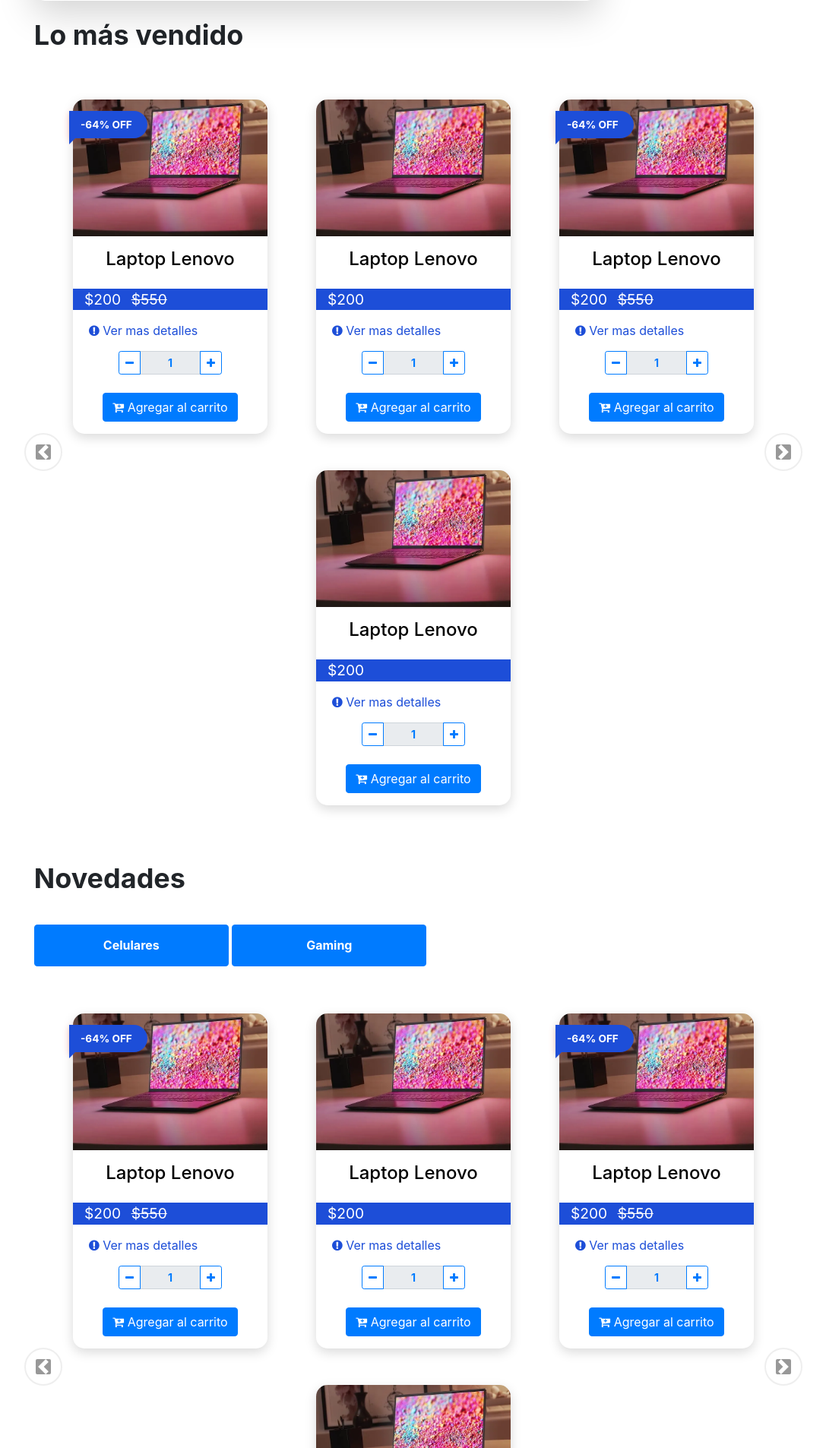
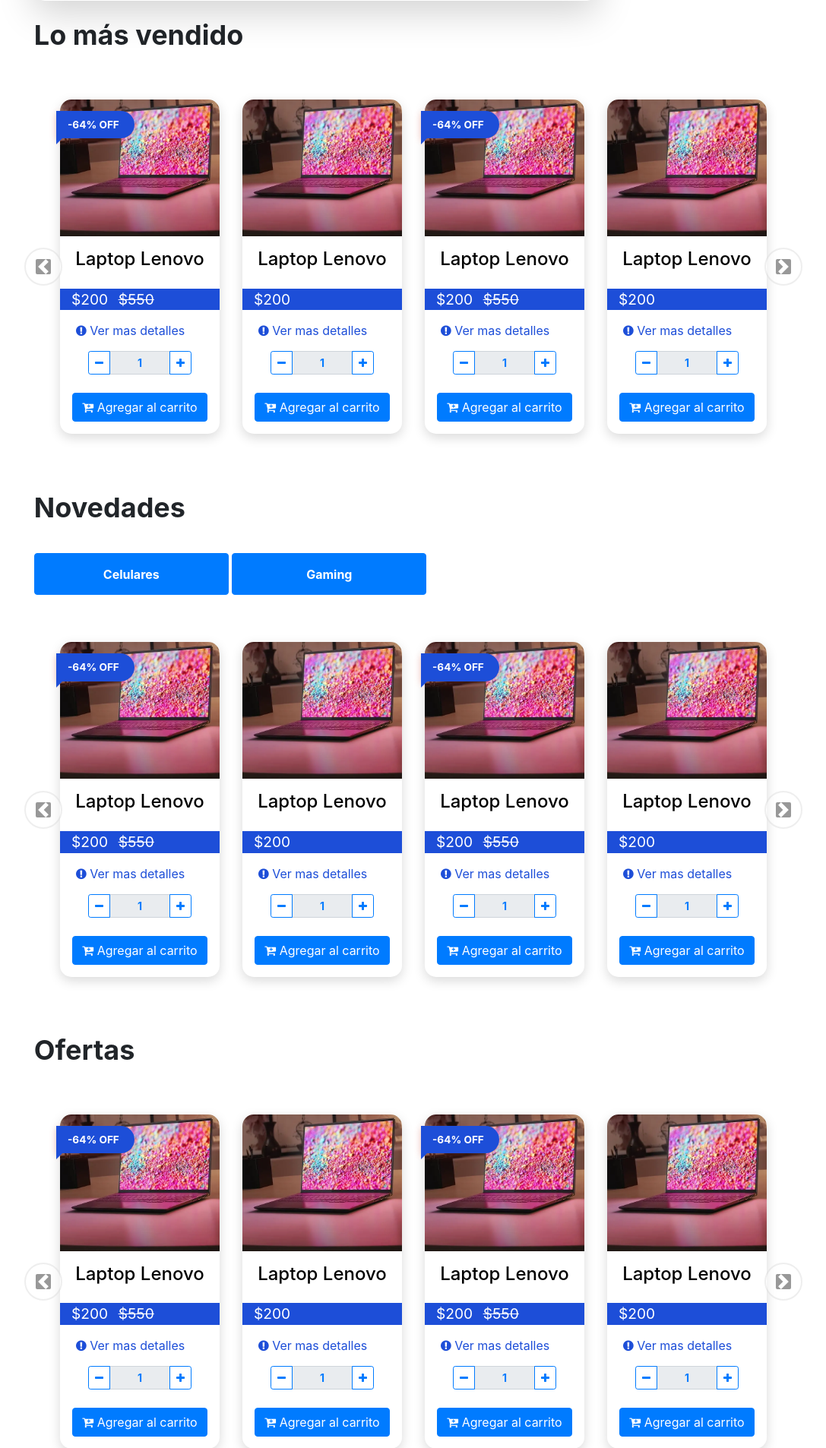
Before and after one commit to GMYA07/TiendaElectronica, a PHP site: page / in a window 1280 px wide. Shown: the part 602-2508 px from the top of the page at 76% size, without its empty margins (96-1183 px from the left). Run offline with PHP 8.4, Linux system fonts and the light colour scheme; some libraries are stand-ins or nearby versions.

Commit message:
trate de adaptar las targetas

```diff
--- a/Assets/css/style.css
+++ b/Assets/css/style.css
@@ -94,14 +94,18 @@ nav{
 
 .ad-card {
     transition: transform 0.2s ease;
+    -webkit-transition:;
+    -moz-transition:;
+    -ms-transition:;
+    -o-transition:;
 }
 
 .ad-card:hover {
     transform: translateY(-3px);
-    -webkit-transform: translateY(-3px);
-    -moz-transform: translateY(-3px);
-    -ms-transform: translateY(-3px);
-    -o-transform: translateY(-3px);
+    -webkit-transform:;
+    -moz-transform:;
+    -ms-transform:;
+    -o-transform:;
 }
 
 @media (max-width: 768px) {
@@ -121,10 +125,10 @@ nav{
     height: 50px;
     top: 50%;
     transform: translateY(-50%);
-    -webkit-transform: translateY(-50%);
-    -moz-transform: translateY(-50%);
-    -ms-transform: translateY(-50%);
-    -o-transform: translateY(-50%);
+    -webkit-transform:;
+    -moz-transform:;
+    -ms-transform:;
+    -o-transform:;
 }
 
 .carousel-control-prev {
@@ -163,7 +167,7 @@ nav{
 
 /*Estilos targetas*/
 
- .product-image {
+.product-image {
     object-fit: cover;
     cursor: pointer;
 }
@@ -205,11 +209,19 @@ nav{
   -moz-border-radius: 15px;
   -ms-border-radius: 15px;
   -o-border-radius: 15px;
+  -webkit-transition: transform 0.3s ease, box-shadow 0.3s ease;
+  -moz-transition: transform 0.3s ease, box-shadow 0.3s ease;
+  -ms-transition: transform 0.3s ease, box-shadow 0.3s ease;
+  -o-transition: transform 0.3s ease, box-shadow 0.3s ease;
 }
 
 .card:hover {
   transform: translateY(-8px);
   box-shadow: 0 12px 20px rgba(0, 0, 0, 0.15);
+  -webkit-transform: translateY(-8px);
+  -moz-transform: translateY(-8px);
+  -ms-transform: translateY(-8px);
+  -o-transform: translateY(-8px);
 }
 
 .card-body{
--- a/views/principal/principal.php
+++ b/views/principal/principal.php
@@ -80,7 +80,7 @@
             <div class="container-fluid w-75">
                 <div class="row">
                     <div class="col my-4 d-flex justify-content-center align-items-center">
-                        <div class="card border-0" style="width: 16rem; min-height: 100%;">
+                        <div class="card border-0" style="width: 100%; min-width: 12rem; max-width: 24rem; min-height: 100%;">
                             <div class="discount-badge">-64% OFF</div>
                             <img src="./Assets/img/productos/laptopLenovo.jpg" class="card-img-top product-image" style="height: 180px; border-radius: 15px 15px 0 0 ;" alt="...">
                             <div class="card-body p-0">
@@ -115,7 +115,7 @@
                         </div>
                     </div>
                     <div class="col my-4 d-flex justify-content-center align-items-center">
-                        <div class="card border-0" style="width: 16rem; min-height: 100%;">
+                        <div class="card border-0" style="width: 100%; min-width: 12rem; max-width: 24rem; min-height: 100%;">
                             <img src="./Assets/img/productos/laptopLenovo.jpg" class="card-img-top product-image" style="height: 180px; border-radius: 15px 15px 0 0 ;" alt="...">
                             <div class="card-body p-0">
                                 <h5 class="card-title mt-3 mb-4" style="font-size: 1.5rem;">Laptop Lenovo</h5>
@@ -148,7 +148,7 @@
                         </div>
                     </div>
                     <div class="col my-4 d-flex justify-content-center align-items-center">
-                        <div class="card border-0" style="width: 16rem; min-height: 100%;">
+                        <div class="card border-0" style="width: 100%; min-width: 12rem; max-width: 24rem; min-height: 100%;">
                             <div class="discount-badge">-64% OFF</div>
                             <img src="./Assets/img/productos/laptopLenovo.jpg" class="card-img-top product-image" style="height: 180px; border-radius: 15px 15px 0 0 ;" alt="...">
                             <div class="card-body p-0">
@@ -183,7 +183,7 @@
                         </div>
                     </div>
                     <div class="col my-4 d-flex justify-content-center align-items-center">
-                        <div class="card border-0" style="width: 16rem; min-height: 100%;">
+                        <div class="card border-0" style="width: 100%; min-width: 12rem; max-width: 24rem; min-height: 100%;">
                             <img src="./Assets/img/productos/laptopLenovo.jpg" class="card-img-top product-image" style="height: 180px; border-radius: 15px 15px 0 0 ;" alt="...">
                             <div class="card-body p-0">
                                 <h5 class="card-title mt-3 mb-4" style="font-size: 1.5rem;">Laptop Lenovo</h5>
@@ -219,10 +219,10 @@
             </div>
         </div>
         <div class="carousel-item">
-            <div class="container-lg" style="background-color: #F3F4F6;">
+            <div class="container-fluid w-75">
                 <div class="row">
                     <div class="col my-4 d-flex justify-content-center align-items-center">
-                        <div class="card border-0" style="width: 16rem; min-height: 100%;">
+                        <div class="card border-0" style="width: 100%; min-width: 12rem; max-width: 24rem; min-height: 100%;">
                             <div class="discount-badge">-64% OFF</div>
                             <img src="./Assets/img/productos/laptopLenovo.jpg" class="card-img-top product-image" style="height: 180px; border-radius: 15px 15px 0 0 ;" alt="...">
                             <div class="card-body p-0">
@@ -257,7 +257,7 @@
                         </div>
                     </div>
                     <div class="col my-4 d-flex justify-content-center align-items-center">
-                        <div class="card border-0" style="width: 16rem; min-height: 100%;">
+                        <div class="card border-0" style="width: 100%; min-width: 12rem; max-width: 24rem; min-height: 100%;">
                             <img src="./Assets/img/productos/laptopLenovo.jpg" class="card-img-top product-image" style="height: 180px; border-radius: 15px 15px 0 0 ;" alt="...">
                             <div class="card-body p-0">
                                 <h5 class="card-title mt-3 mb-4" style="font-size: 1.5rem;">Laptop Lenovo</h5>
@@ -290,7 +290,7 @@
                         </div>
                     </div>
                     <div class="col my-4 d-flex justify-content-center align-items-center">
-                        <div class="card border-0" style="width: 16rem; min-height: 100%;">
+                        <div class="card border-0" style="width: 100%; min-width: 12rem; max-width: 24rem; min-height: 100%;">
                             <div class="discount-badge">-64% OFF</div>
                             <img src="./Assets/img/productos/laptopLenovo.jpg" class="card-img-top product-image" style="height: 180px; border-radius: 15px 15px 0 0 ;" alt="...">
                             <div class="card-body p-0">
@@ -325,7 +325,7 @@
                         </div>
                     </div>
                     <div class="col my-4 d-flex justify-content-center align-items-center">
-                        <div class="card border-0" style="width: 16rem; min-height: 100%;">
+                        <div class="card border-0" style="width: 100%; min-width: 12rem; max-width: 24rem; min-height: 100%;">
                             <img src="./Assets/img/productos/laptopLenovo.jpg" class="card-img-top product-image" style="height: 180px; border-radius: 15px 15px 0 0 ;" alt="...">
                             <div class="card-body p-0">
                                 <h5 class="card-title mt-3 mb-4" style="font-size: 1.5rem;">Laptop Lenovo</h5>
@@ -362,11 +362,11 @@
         </div>
     </div>
     <!-- Botones de navegación mejorados -->
-    <a class="carousel-control-prev" href="#carouselExampleControls3" role="button" data-slide="prev">
+    <a class="carousel-control-prev" href="#carouselExampleControls" role="button" data-slide="prev">
         <span class="carousel-control-prev-icon" aria-hidden="true"></span>
         <span class="sr-only">Previous</span>
     </a>
-    <a class="carousel-control-next" href="#carouselExampleControls3" role="button" data-slide="next">
+    <a class="carousel-control-next" href="#carouselExampleControls" role="button" data-slide="next">
         <span class="carousel-control-next-icon" aria-hidden="true"></span>
         <span class="sr-only">Next</span>
     </a>
@@ -387,7 +387,7 @@
             <div class="container-fluid w-75">
                 <div class="row">
                     <div class="col my-4 d-flex justify-content-center align-items-center">
-                        <div class="card border-0" style="width: 16rem; min-height: 100%;">
+                        <div class="card border-0" style="width: 100%; min-width: 12rem; max-width: 24rem; min-height: 100%;">
                             <div class="discount-badge">-64% OFF</div>
                             <img src="./Assets/img/productos/laptopLenovo.jpg" class="card-img-top product-image" style="height: 180px; border-radius: 15px 15px 0 0 ;" alt="...">
                             <div class="card-body p-0">
@@ -422,7 +422,7 @@
                         </div>
                     </div>
                     <div class="col my-4 d-flex justify-content-center align-items-center">
-                        <div class="card border-0" style="width: 16rem; min-height: 100%;">
+                        <div class="card border-0" style="width: 100%; min-width: 12rem; max-width: 24rem; min-height: 100%;">
                             <img src="./Assets/img/productos/laptopLenovo.jpg" class="card-img-top product-image" style="height: 180px; border-radius: 15px 15px 0 0 ;" alt="...">
                             <div class="card-body p-0">
                                 <h5 class="card-title mt-3 mb-4" style="font-size: 1.5rem;">Laptop Lenovo</h5>
@@ -455,7 +455,7 @@
                         </div>
                     </div>
                     <div class="col my-4 d-flex justify-content-center align-items-center">
-                        <div class="card border-0" style="width: 16rem; min-height: 100%;">
+                        <div class="card border-0" style="width: 100%; min-width: 12rem; max-width: 24rem; min-height: 100%;">
                             <div class="discount-badge">-64% OFF</div>
                             <img src="./Assets/img/productos/laptopLenovo.jpg" class="card-img-top product-image" style="height: 180px; border-radius: 15px 15px 0 0 ;" alt="...">
                             <div class="card-body p-0">
@@ -490,7 +490,7 @@
                         </div>
                     </div>
                     <div class="col my-4 d-flex justify-content-center align-items-center">
-                        <div class="card border-0" style="width: 16rem; min-height: 100%;">
+                        <div class="card border-0" style="width: 100%; min-width: 12rem; max-width: 24rem; min-height: 100%;">
                             <img src="./Assets/img/productos/laptopLenovo.jpg" class="card-img-top product-image" style="height: 180px; border-radius: 15px 15px 0 0 ;" alt="...">
                             <div class="card-body p-0">
                                 <h5 class="card-title mt-3 mb-4" style="font-size: 1.5rem;">Laptop Lenovo</h5>
@@ -526,10 +526,10 @@
             </div>
         </div>
         <div class="carousel-item">
-            <div class="container-lg" style="background-color: #F3F4F6;">
+            <div class="container-fluid w-75">
                 <div class="row">
                     <div class="col my-4 d-flex justify-content-center align-items-center">
-                        <div class="card border-0" style="width: 16rem; min-height: 100%;">
+                        <div class="card border-0" style="width: 100%; min-width: 12rem; max-width: 24rem; min-height: 100%;">
                             <div class="discount-badge">-64% OFF</div>
                             <img src="./Assets/img/productos/laptopLenovo.jpg" class="card-img-top product-image" style="height: 180px; border-radius: 15px 15px 0 0 ;" alt="...">
                             <div class="card-body p-0">
@@ -564,7 +564,7 @@
                         </div>
                     </div>
                     <div class="col my-4 d-flex justify-content-center align-items-center">
-                        <div class="card border-0" style="width: 16rem; min-height: 100%;">
+                        <div class="card border-0" style="width: 100%; min-width: 12rem; max-width: 24rem; min-height: 100%;">
                             <img src="./Assets/img/productos/laptopLenovo.jpg" class="card-img-top product-image" style="height: 180px; border-radius: 15px 15px 0 0 ;" alt="...">
                             <div class="card-body p-0">
                                 <h5 class="card-title mt-3 mb-4" style="font-size: 1.5rem;">Laptop Lenovo</h5>
@@ -597,7 +597,7 @@
                         </div>
                     </div>
                     <div class="col my-4 d-flex justify-content-center align-items-center">
-                        <div class="card border-0" style="width: 16rem; min-height: 100%;">
+                        <div class="card border-0" style="width: 100%; min-width: 12rem; max-width: 24rem; min-height: 100%;">
                             <div class="discount-badge">-64% OFF</div>
                             <img src="./Assets/img/productos/laptopLenovo.jpg" class="card-img-top product-image" style="height: 180px; border-radius: 15px 15px 0 0 ;" alt="...">
                             <div class="card-body p-0">
@@ -632,7 +632,7 @@
                         </div>
                     </div>
                     <div class="col my-4 d-flex justify-content-center align-items-center">
-                        <div class="card border-0" style="width: 16rem; min-height: 100%;">
+                        <div class="card border-0" style="width: 100%; min-width: 12rem; max-width: 24rem; min-height: 100%;">
                             <img src="./Assets/img/productos/laptopLenovo.jpg" class="card-img-top product-image" style="height: 180px; border-radius: 15px 15px 0 0 ;" alt="...">
                             <div class="card-body p-0">
                                 <h5 class="card-title mt-3 mb-4" style="font-size: 1.5rem;">Laptop Lenovo</h5>
@@ -669,11 +669,11 @@
         </div>
     </div>
     <!-- Botones de navegación mejorados -->
-    <a class="carousel-control-prev" href="#carouselExampleControls3" role="button" data-slide="prev">
+    <a class="carousel-control-prev" href="#carouselExampleControls2" role="button" data-slide="prev">
         <span class="carousel-control-prev-icon" aria-hidden="true"></span>
         <span class="sr-only">Previous</span>
     </a>
-    <a class="carousel-control-next" href="#carouselExampleControls3" role="button" data-slide="next">
+    <a class="carousel-control-next" href="#carouselExampleControls2" role="button" data-slide="next">
         <span class="carousel-control-next-icon" aria-hidden="true"></span>
         <span class="sr-only">Next</span>
     </a>
@@ -690,7 +690,7 @@
             <div class="container-fluid w-75">
                 <div class="row">
                     <div class="col my-4 d-flex justify-content-center align-items-center">
-                        <div class="card border-0" style="width: 16rem; min-height: 100%;">
+                        <div class="card border-0" style="width: 100%; min-width: 12rem; max-width: 24rem; min-height: 100%;">
                             <div class="discount-badge">-64% OFF</div>
                             <img src="./Assets/img/productos/laptopLenovo.jpg" class="card-img-top product-image" style="height: 180px; border-radius: 15px 15px 0 0 ;" alt="...">
                             <div class="card-body p-0">
@@ -725,7 +725,7 @@
                         </div>
                     </div>
                     <div class="col my-4 d-flex justify-content-center align-items-center">
-                        <div class="card border-0" style="width: 16rem; min-height: 100%;">
+                        <div class="card border-0" style="width: 100%; min-width: 12rem; max-width: 24rem; min-height: 100%;">
                             <img src="./Assets/img/productos/laptopLenovo.jpg" class="card-img-top product-image" style="height: 180px; border-radius: 15px 15px 0 0 ;" alt="...">
                             <div class="card-body p-0">
                                 <h5 class="card-title mt-3 mb-4" style="font-size: 1.5rem;">Laptop Lenovo</h5>
@@ -758,7 +758,7 @@
                         </div>
                     </div>
                     <div class="col my-4 d-flex justify-content-center align-items-center">
-                        <div class="card border-0" style="width: 16rem; min-height: 100%;">
+                        <div class="card border-0" style="width: 100%; min-width: 12rem; max-width: 24rem; min-height: 100%;">
                             <div class="discount-badge">-64% OFF</div>
                             <img src="./Assets/img/productos/laptopLenovo.jpg" class="card-img-top product-image" style="height: 180px; border-radius: 15px 15px 0 0 ;" alt="...">
                             <div class="card-body p-0">
@@ -793,7 +793,7 @@
                         </div>
                     </div>
                     <div class="col my-4 d-flex justify-content-center align-items-center">
-                        <div class="card border-0" style="width: 16rem; min-height: 100%;">
+                        <div class="card border-0" style="width: 100%; min-width: 12rem; max-width: 24rem; min-height: 100%;">
                             <img src="./Assets/img/productos/laptopLenovo.jpg" class="card-img-top product-image" style="height: 180px; border-radius: 15px 15px 0 0 ;" alt="...">
                             <div class="card-body p-0">
                                 <h5 class="card-title mt-3 mb-4" style="font-size: 1.5rem;">Laptop Lenovo</h5>
@@ -829,10 +829,10 @@
             </div>
         </div>
         <div class="carousel-item">
-            <div class="container-lg" style="background-color: #F3F4F6;">
+            <div class="container-fluid w-75">
                 <div class="row">
                     <div class="col my-4 d-flex justify-content-center align-items-center">
-                        <div class="card border-0" style="width: 16rem; min-height: 100%;">
+                        <div class="card border-0" style="width: 100%; min-width: 12rem; max-width: 24rem; min-height: 100%;">
                             <div class="discount-badge">-64% OFF</div>
                             <img src="./Assets/img/productos/laptopLenovo.jpg" class="card-img-top product-image" style="height: 180px; border-radius: 15px 15px 0 0 ;" alt="...">
                             <div class="card-body p-0">
@@ -867,7 +867,7 @@
                         </div>
                     </div>
                     <div class="col my-4 d-flex justify-content-center align-items-center">
-                        <div class="card border-0" style="width: 16rem; min-height: 100%;">
+                        <div class="card border-0" style="width: 100%; min-width: 12rem; max-width: 24rem; min-height: 100%;">
                             <img src="./Assets/img/productos/laptopLenovo.jpg" class="card-img-top product-image" style="height: 180px; border-radius: 15px 15px 0 0 ;" alt="...">
                             <div class="card-body p-0">
                                 <h5 class="card-title mt-3 mb-4" style="font-size: 1.5rem;">Laptop Lenovo</h5>
@@ -900,7 +900,7 @@
                         </div>
                     </div>
                     <div class="col my-4 d-flex justify-content-center align-items-center">
-                        <div class="card border-0" style="width: 16rem; min-height: 100%;">
+                        <div class="card border-0" style="width: 100%; min-width: 12rem; max-width: 24rem; min-height: 100%;">
                             <div class="discount-badge">-64% OFF</div>
                             <img src="./Assets/img/productos/laptopLenovo.jpg" class="card-img-top product-image" style="height: 180px; border-radius: 15px 15px 0 0 ;" alt="...">
                             <div class="card-body p-0">
@@ -935,7 +935,7 @@
                         </div>
                     </div>
                     <div class="col my-4 d-flex justify-content-center align-items-center">
-                        <div class="card border-0" style="width: 16rem; min-height: 100%;">
+                        <div class="card border-0" style="width: 100%; min-width: 12rem; max-width: 24rem; min-height: 100%;">
                             <img src="./Assets/img/productos/laptopLenovo.jpg" class="card-img-top product-image" style="height: 180px; border-radius: 15px 15px 0 0 ;" alt="...">
                             <div class="card-body p-0">
                                 <h5 class="card-title mt-3 mb-4" style="font-size: 1.5rem;">Laptop Lenovo</h5>
```
